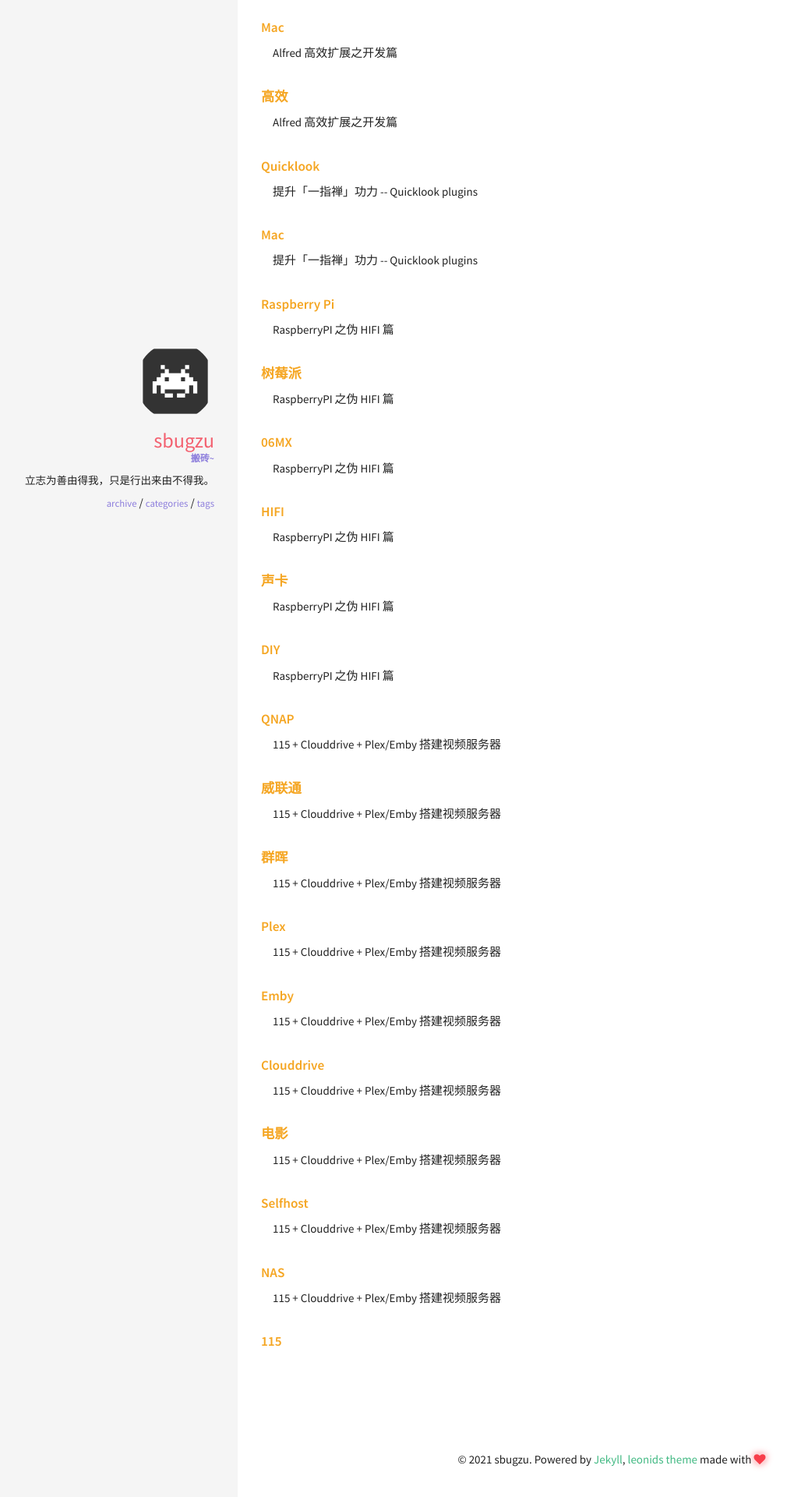
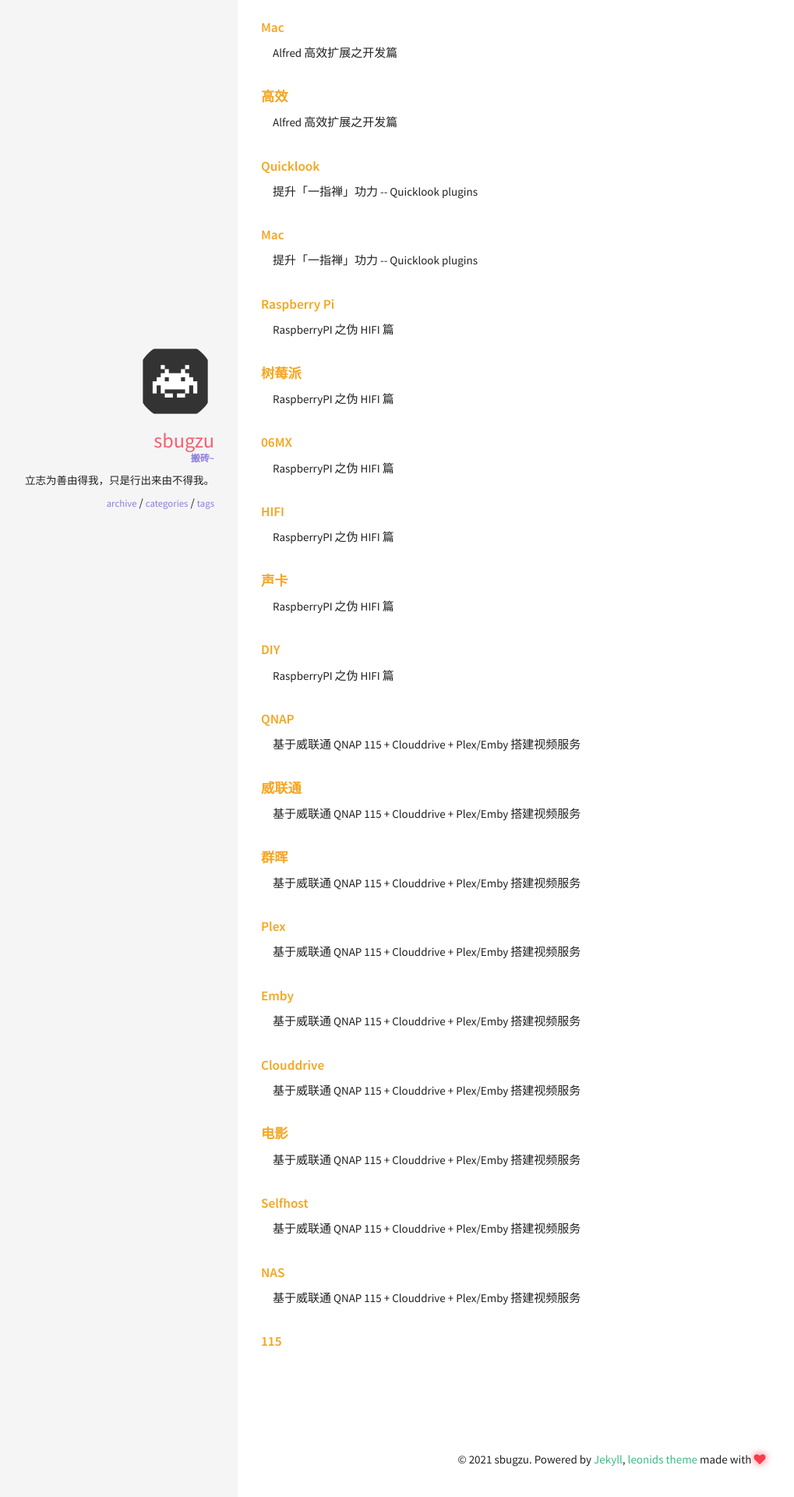
Before and after one commit to sbugzu/sbugzu.github.io, a Jekyll site: the page built from tags.html, in a window 1280 px wide. Shown: the part 745-2665 px from the top of the page at 78% size, without its empty margins (15-1034 px from the left). Built offline with Jekyll 4.4.1, drawn with Linux system fonts in a browser that asks for light colours; comment, search, counter and statistics services are not loaded; some of the changed lines change nothing that is shown.

Commit message:
Plex刮削不全问题

```diff
--- a/_posts/2021-09-17-clouddrive-and-plex.md
+++ b/_posts/2021-09-17-clouddrive-and-plex.md
@@ -1,6 +1,6 @@
 ---
 layout: post
-title:  115 + Clouddrive + Plex/Emby 搭建视频服务器
+title:  基于威联通 QNAP 115 + Clouddrive + Plex/Emby 搭建视频服务
 categories: [software, nas]
 comments: true
 modified: 2021-09-17
@@ -21,6 +21,9 @@
 - 115
 ---
 
+> Update:
+>
+> [2021-9-28] 解决文件过多(>30 左右)时，[Plex 刮削不全问题解决](#fixed-scrape)
 
 2020 年左右玩过一段时间，rclone + emby + Google Drive 搭建的多媒体服务器，后因 Google Drive 政策调整等原因慢慢放弃了。入手 QNAP 威联通后换成 PT + Kodi 的本地模式，稳定性各方面都不错，但有时候临时要看个电影还需要先下载不是太方便，最近刚好发现 CloudDrive 可以挂载 115 和阿里云盘等，测试了下效果还不错所以有了这篇文章。
 
@@ -177,4 +180,16 @@
 挂载其它网盘理论上也是可以的，但是具体限速未进行测试。
 
 ### 关于协议
-当 QNAP 使用 nfs 协议分享时，挂载目录为空无法访问，使用 SMB 协议后能正常访问，但使用 Kodi 直接播放时，会出现播放过程中自动跳出的情况，查询资料后应该是网速不稳定，同时针对 SMB 协议也不会进行缓存。解决方案 Kodi 19 之前版本可以使用增大缓存的方式调整（参考：[增加 Kodi 缓存](https://zhuanlan.zhihu.com/p/44945041)），但 Kodi 19 中该修改不生效，最后使用 FTP 协议进行分享后解决，播放时 Kodi 也能自动进行缓存。
+当 QNAP 使用 nfs 协议分享时，挂载目录为空无法访问，使用 SMB 协议后能正常访问，但使用 Kodi 直接播放时，会出现播放过程中自动跳出的情况，同时针对 SMB 协议也不会进行缓存。解决方案 Kodi 19 之前版本可以使用增大缓存的方式调整（参考：[增加 Kodi 缓存](https://zhuanlan.zhihu.com/p/44945041)），但 Kodi 19 中该修改不生效，最后使用 FTP 协议进行分享后解决，播放时 Kodi 也能自动进行缓存。
+
+<span id="fixed-scrape"></span>
+### Plex 刮削不全问题解决
+在 115 文件夹内文件过多时，会出现 Plex 刮削不全的问题，尝试后可通过挂载 FTP 的方式解决。原路径 `Plex -> CloudDrive -> 115`，新的方式后变为 `Plex -> HybridMount -> FTP -> CloudDrive -> 115`，虽然多了一层，但是走本地整体速度基本不受影响，经测试 4K 可正常播放。
+
+首先通过 FTP 协议把上文中挂载的 CloudDrive 目录共享出来，尽量减少影响直接使用 FTP 不使用 SFTP，同时在内网中使用打开匿名访问。在 Advanced 的 Tab 里选择根目录为 CloudDrive 挂载目录并确定。
+![Enable FTP](/upload/2021/enable-ftp.png)
+
+使用 HybridMount 进行挂载，打开 `HybridMount -> Mount Management -> Create Remote Mount -> Create Network Drive Mount`，具体配置如下：
+![HybridMount](/upload/2021/hybridmount.png)
+
+打开 Plex 在 Library 里面编辑把原来 CloudDrive 的挂载点删掉，通过浏览增加 FTP 挂载点一般在最下面类似 `xxxxxxxxx-xxxx-xxxx-xxxx-xxxxxxxxxxxx` 的名字，重新扫一下就 Ok 了，速度会慢一些但是不会丢文件，测试了 80 几个子文件夹均正常刮削。
```
Also changed, not shown: upload/2021/enable-ftp.png (added), upload/2021/hybridmount.png (added), upload/2021/mount-point.png (added).
